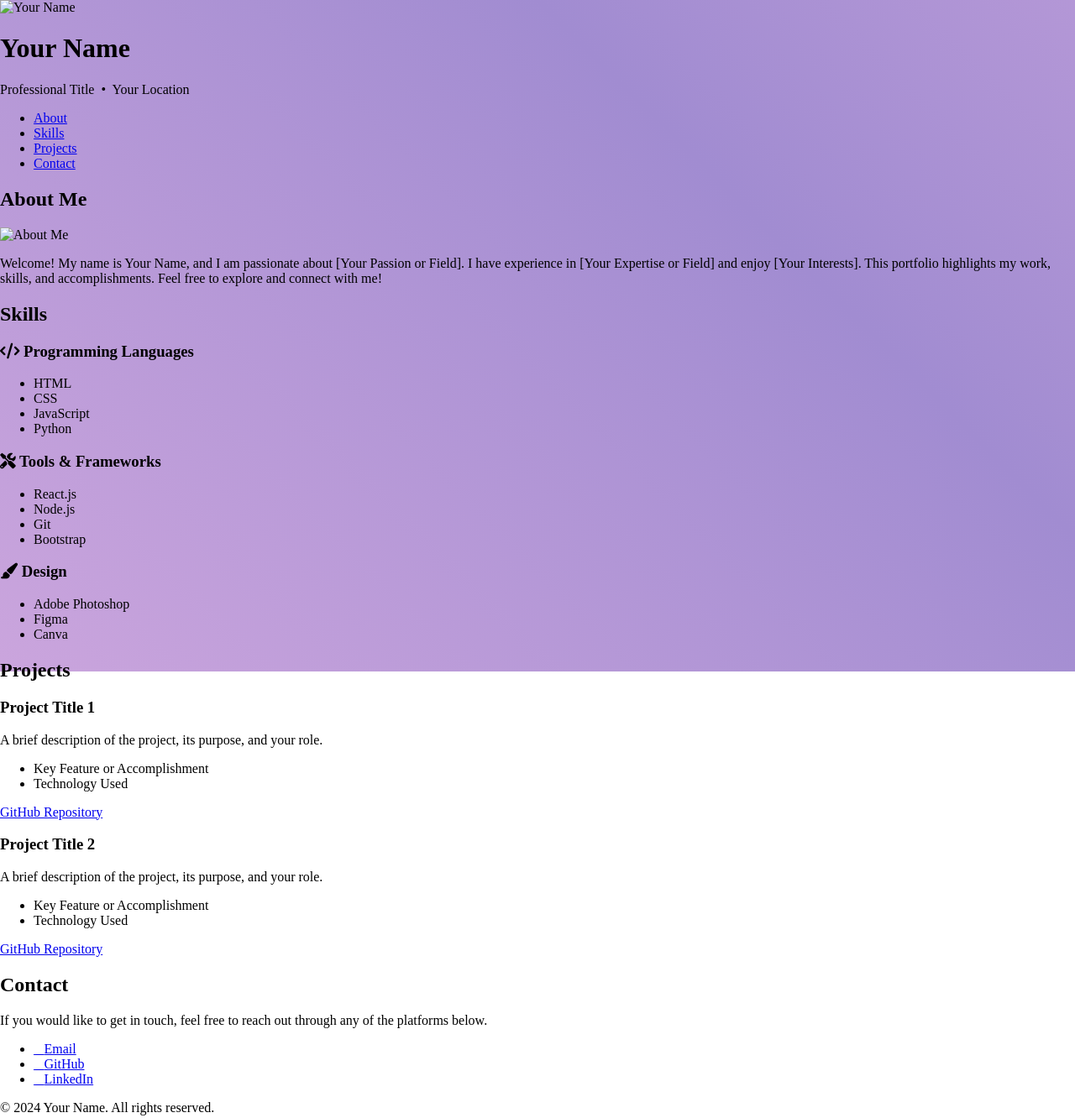
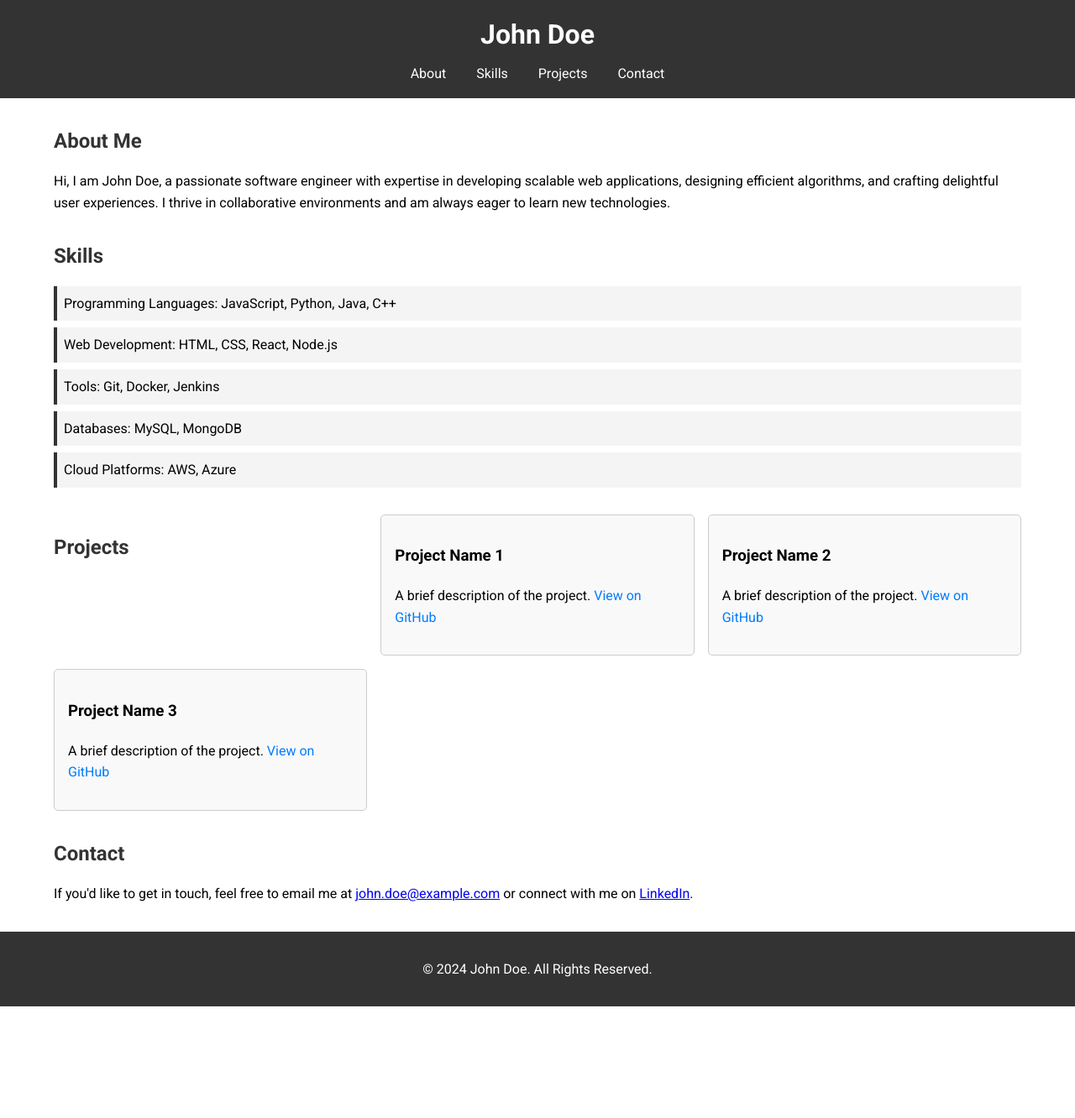
Before and after one commit to JohnnyYuen1/JohnnyYuen1.github.io, a plain HTML site: page index.html in a window 1280 px wide. Shown: the whole page at 84% size. After the commit the page ends 1199 px from the top, so only its background shows below. Drawn offline with nearby package versions, Linux system fonts and the light colour scheme.

Commit message:
Update index.html

```diff
--- a/index.html
+++ b/index.html
@@ -1,169 +1,153 @@
-<!DOCTYPE HTML>
-<html>
-
+<!DOCTYPE html>
+<html lang="en">
 <head>
-    <title>Portfolio - Your Name</title>
-    <meta charset="utf-8" />
-    <meta name="viewport" content="width=device-width, initial-scale=1, user-scalable=no" />
-    <link rel="stylesheet" href="assets/css/main.css" />
-    <link rel="stylesheet" href="https://cdnjs.cloudflare.com/ajax/libs/font-awesome/6.0.0-beta3/css/all.min.css">
-    <noscript>
-        <link rel="stylesheet" href="assets/css/noscript.css" />
-    </noscript>
+    <meta charset="UTF-8">
+    <meta name="viewport" content="width=device-width, initial-scale=1.0">
+    <title>Software Engineer Portfolio</title>
+    <link href="https://fonts.googleapis.com/css2?family=Roboto:wght@400;700&display=swap" rel="stylesheet">
     <style>
         body {
+            font-family: 'Roboto', sans-serif;
             margin: 0;
             padding: 0;
-            overflow-x: hidden;
+            line-height: 1.6;
         }
 
-        #bg {
-            position: fixed;
-            top: 0;
-            left: 0;
-            width: 100%;
-            height: 100%;
-            background: linear-gradient(45deg, #ff9a9e, #fad0c4, #fbc2eb, #a18cd1, #fbc2eb);
-            background-size: 600% 600%;
-            animation: gradientShift 15s ease infinite;
-            z-index: -1;
+        header {
+            background: #333;
+            color: #fff;
+            padding: 1rem 0;
+            text-align: center;
         }
 
-        @keyframes gradientShift {
-            0% {
-                background-position: 0% 50%;
-            }
-            50% {
-                background-position: 100% 50%;
-            }
-            100% {
-                background-position: 0% 50%;
-            }
+        header h1 {
+            margin: 0;
         }
 
-        #wrapper {
-            position: relative;
-            z-index: 1;
+        nav {
+            margin-top: 0.5rem;
+        }
+
+        nav a {
+            color: #fff;
+            text-decoration: none;
+            margin: 0 1rem;
+        }
+
+        nav a:hover {
+            text-decoration: underline;
+        }
+
+        .container {
+            width: 90%;
+            max-width: 1200px;
+            margin: 2rem auto;
+        }
+
+        section {
+            margin-bottom: 2rem;
+        }
+
+        h2 {
+            color: #333;
+            margin-bottom: 1rem;
+        }
+
+        .skills ul {
+            list-style: none;
+            padding: 0;
+        }
+
+        .skills li {
+            background: #f4f4f4;
+            margin: 0.5rem 0;
+            padding: 0.5rem;
+            border-left: 4px solid #333;
+        }
+
+        .projects {
+            display: grid;
+            grid-template-columns: repeat(auto-fit, minmax(300px, 1fr));
+            gap: 1rem;
+        }
+
+        .project {
+            border: 1px solid #ccc;
+            padding: 1rem;
+            border-radius: 5px;
+            background: #f9f9f9;
+        }
+
+        .project a {
+            color: #007BFF;
+            text-decoration: none;
+        }
+
+        .project a:hover {
+            text-decoration: underline;
+        }
+
+        footer {
+            text-align: center;
+            background: #333;
+            color: #fff;
+            padding: 1rem 0;
+            margin-top: 2rem;
         }
     </style>
 </head>
+<body>
+    <header>
+        <h1>John Doe</h1>
+        <nav>
+            <a href="#about">About</a>
+            <a href="#skills">Skills</a>
+            <a href="#projects">Projects</a>
+            <a href="#contact">Contact</a>
+        </nav>
+    </header>
 
-<body class="is-preload">
+    <div class="container">
+        <section id="about">
+            <h2>About Me</h2>
+            <p>Hi, I am John Doe, a passionate software engineer with expertise in developing scalable web applications, designing efficient algorithms, and crafting delightful user experiences. I thrive in collaborative environments and am always eager to learn new technologies.</p>
+        </section>
 
-    <!-- Wrapper -->
-    <div id="wrapper">
+        <section id="skills" class="skills">
+            <h2>Skills</h2>
+            <ul>
+                <li>Programming Languages: JavaScript, Python, Java, C++</li>
+                <li>Web Development: HTML, CSS, React, Node.js</li>
+                <li>Tools: Git, Docker, Jenkins</li>
+                <li>Databases: MySQL, MongoDB</li>
+                <li>Cloud Platforms: AWS, Azure</li>
+            </ul>
+        </section>
 
-        <!-- Header -->
-        <header id="header">
-            <div class="logo">
-                <img src="images/your-photo.jpg" alt="Your Name" />
+        <section id="projects" class="projects">
+            <h2>Projects</h2>
+            <div class="project">
+                <h3>Project Name 1</h3>
+                <p>A brief description of the project. <a href="#">View on GitHub</a></p>
             </div>
-            <div class="content">
-                <div class="inner">
-                    <h1>Your Name</h1>
-                    <p>Professional Title &nbsp;&bull;&nbsp; Your Location</p>
-                </div>
+            <div class="project">
+                <h3>Project Name 2</h3>
+                <p>A brief description of the project. <a href="#">View on GitHub</a></p>
             </div>
-            <nav>
-                <ul>
-                    <li><a href="#intro">About</a></li>
-                    <li><a href="#skills">Skills</a></li>
-                    <li><a href="#work">Projects</a></li>
-                    <li><a href="#contact">Contact</a></li>
-                </ul>
-            </nav>
-        </header>
+            <div class="project">
+                <h3>Project Name 3</h3>
+                <p>A brief description of the project. <a href="#">View on GitHub</a></p>
+            </div>
+        </section>
 
-        <!-- Main -->
-        <div id="main">
-
-            <!-- About Section -->
-            <article id="intro">
-                <h2 class="major">About Me</h2>
-                <span class="image main"><img src="images/about.jpg" alt="About Me" /></span>
-                <p>Welcome! My name is Your Name, and I am passionate about [Your Passion or Field]. I have experience in [Your Expertise or Field] and enjoy [Your Interests]. This portfolio highlights my work, skills, and accomplishments. Feel free to explore and connect with me!</p>
-            </article>
-
-            <!-- Skills Section -->
-            <article id="skills">
-                <h2 class="major">Skills</h2>
-                <h3><i class="fas fa-code"></i> Programming Languages</h3>
-                <ul class="skills-list">
-                    <li>HTML</li>
-                    <li>CSS</li>
-                    <li>JavaScript</li>
-                    <li>Python</li>
-                </ul>
-
-                <h3><i class="fas fa-tools"></i> Tools & Frameworks</h3>
-                <ul class="skills-list">
-                    <li>React.js</li>
-                    <li>Node.js</li>
-                    <li>Git</li>
-                    <li>Bootstrap</li>
-                </ul>
-
-                <h3><i class="fas fa-paint-brush"></i> Design</h3>
-                <ul class="skills-list">
-                    <li>Adobe Photoshop</li>
-                    <li>Figma</li>
-                    <li>Canva</li>
-                </ul>
-            </article>
-
-            <!-- Projects Section -->
-            <article id="work">
-                <h2 class="major">Projects</h2>
-                <div class="project">
-                    <h3>Project Title 1</h3>
-                    <p>A brief description of the project, its purpose, and your role.</p>
-                    <ul>
-                        <li>Key Feature or Accomplishment</li>
-                        <li>Technology Used</li>
-                    </ul>
-                    <a href="https://github.com/yourusername/project1" target="_blank" rel="noopener noreferrer">GitHub Repository</a>
-                </div>
-
-                <div class="project">
-                    <h3>Project Title 2</h3>
-                    <p>A brief description of the project, its purpose, and your role.</p>
-                    <ul>
-                        <li>Key Feature or Accomplishment</li>
-                        <li>Technology Used</li>
-                    </ul>
-                    <a href="https://github.com/yourusername/project2" target="_blank" rel="noopener noreferrer">GitHub Repository</a>
-                </div>
-            </article>
-
-            <!-- Contact Section -->
-            <article id="contact">
-                <h2 class="major">Contact</h2>
-                <p>If you would like to get in touch, feel free to reach out through any of the platforms below.</p>
-                <ul class="icons">
-                    <li><a href="mailto:youremail@example.com" class="icon fa-envelope" target="_blank"><span class="label">Email</span></a></li>
-                    <li><a href="https://github.com/yourusername" class="icon brands fa-github" target="_blank"><span class="label">GitHub</span></a></li>
-                    <li><a href="https://www.linkedin.com/in/yourlinkedin" class="icon brands fa-linkedin" target="_blank"><span class="label">LinkedIn</span></a></li>
-                </ul>
-            </article>
-        </div>
-
-        <!-- Footer -->
-        <footer id="footer">
-            <p>&copy; 2024 Your Name. All rights reserved.</p>
-        </footer>
-
+        <section id="contact">
+            <h2>Contact</h2>
+            <p>If you'd like to get in touch, feel free to email me at <a href="mailto:john.doe@example.com">john.doe@example.com</a> or connect with me on <a href="#">LinkedIn</a>.</p>
+        </section>
     </div>
 
-    <!-- BG -->
-    <div id="bg"></div>
-
-    <!-- Scripts -->
-    <script src="assets/js/jquery.min.js"></script>
-    <script src="assets/js/browser.min.js"></script>
-    <script src="assets/js/breakpoints.min.js"></script>
-    <script src="assets/js/util.js"></script>
-    <script src="assets/js/main.js"></script>
-
+    <footer>
+        <p>&copy; 2024 John Doe. All Rights Reserved.</p>
+    </footer>
 </body>
-
 </html>
```
